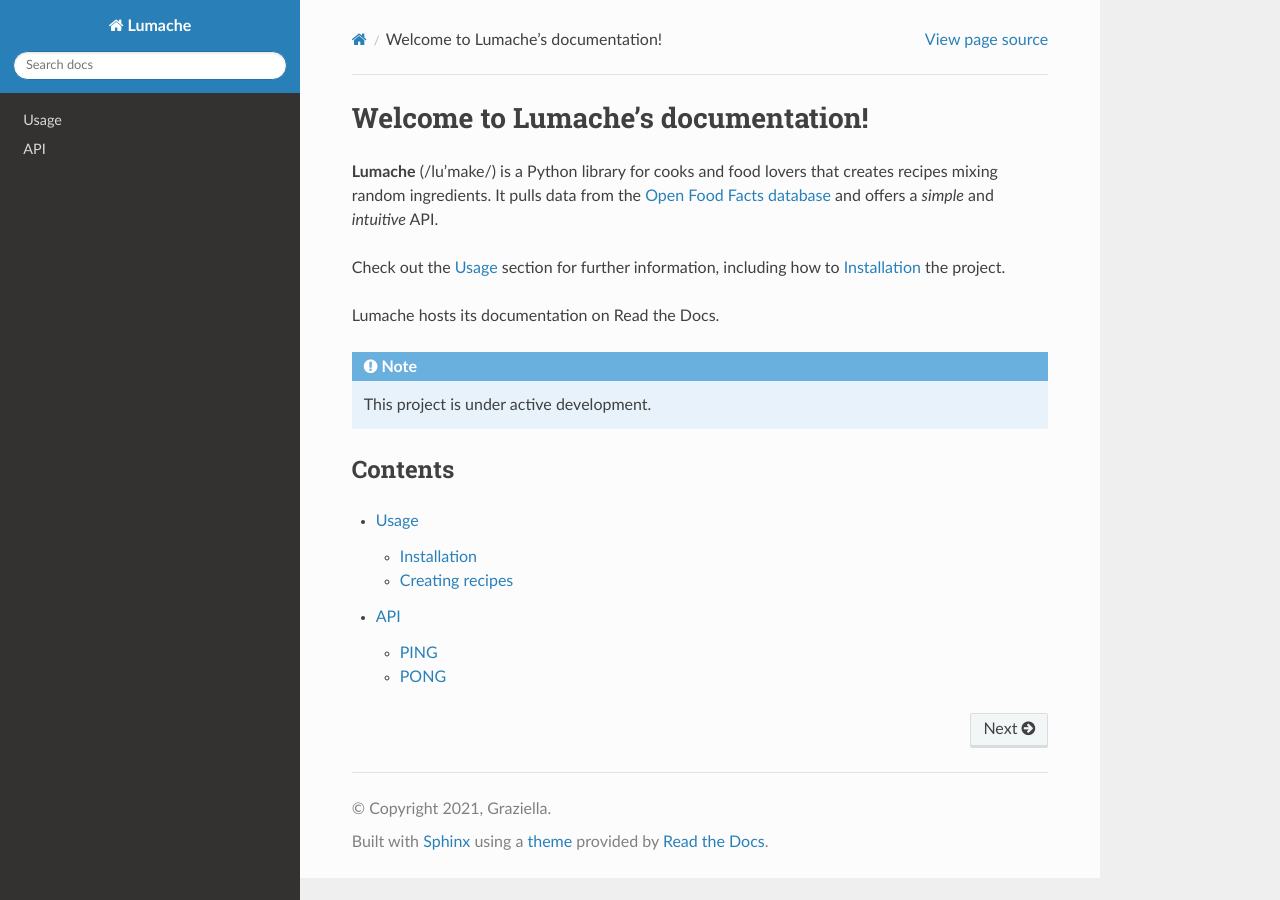
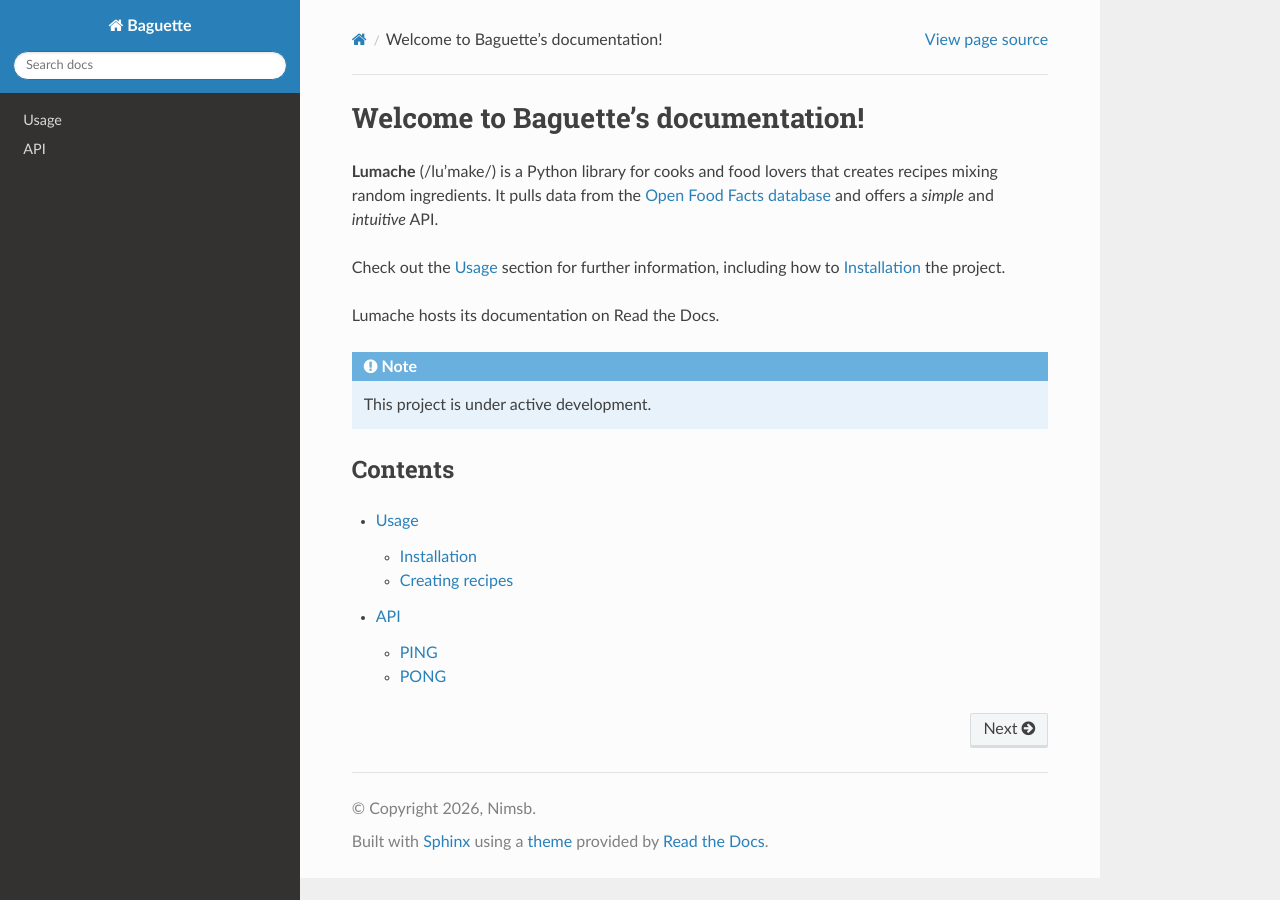
Before and after one commit to nimsb/baguetteDoc, a Sphinx documentation site: the page built from docs/source/index.rst, in a window 1280 px wide. Built offline with Sphinx 7.4.7 and the Read the Docs theme 3.1.0, drawn with Linux system fonts in a browser that asks for light colours.

Commit message:
update naming

```diff
--- a/docs/source/conf.py
+++ b/docs/source/conf.py
@@ -2,12 +2,12 @@
 
 # -- Project information
 
-project = 'Lumache'
-copyright = '2021, Graziella'
-author = 'Graziella'
+project = 'Baguette'
+copyright = '2026, Nimsb'
+author = 'Nimsb'
 
-release = '0.1'
-version = '0.1.0'
+release = '1.5'
+version = '1.5.0'
 
 # -- General configuration
 
--- a/docs/source/index.rst
+++ b/docs/source/index.rst
@@ -1,4 +1,4 @@
-Welcome to Lumache's documentation!
+Welcome to Baguette's documentation!
 ===================================
 
 **Lumache** (/lu'make/) is a Python library for cooks and food lovers
--- a/pyproject.toml
+++ b/pyproject.toml
@@ -3,6 +3,6 @@ requires = ["flit_core >=3.2,<4"]
 build-backend = "flit_core.buildapi"
 
 [project]
-name = "lumache"
-authors = [{name = "Graziella", email = "graziella@lumache"}]
+name = "Baguette"
+authors = [{name = "Nimsb", email = "nimsbun@gmail.com"}]
 dynamic = ["version", "description"]
```
